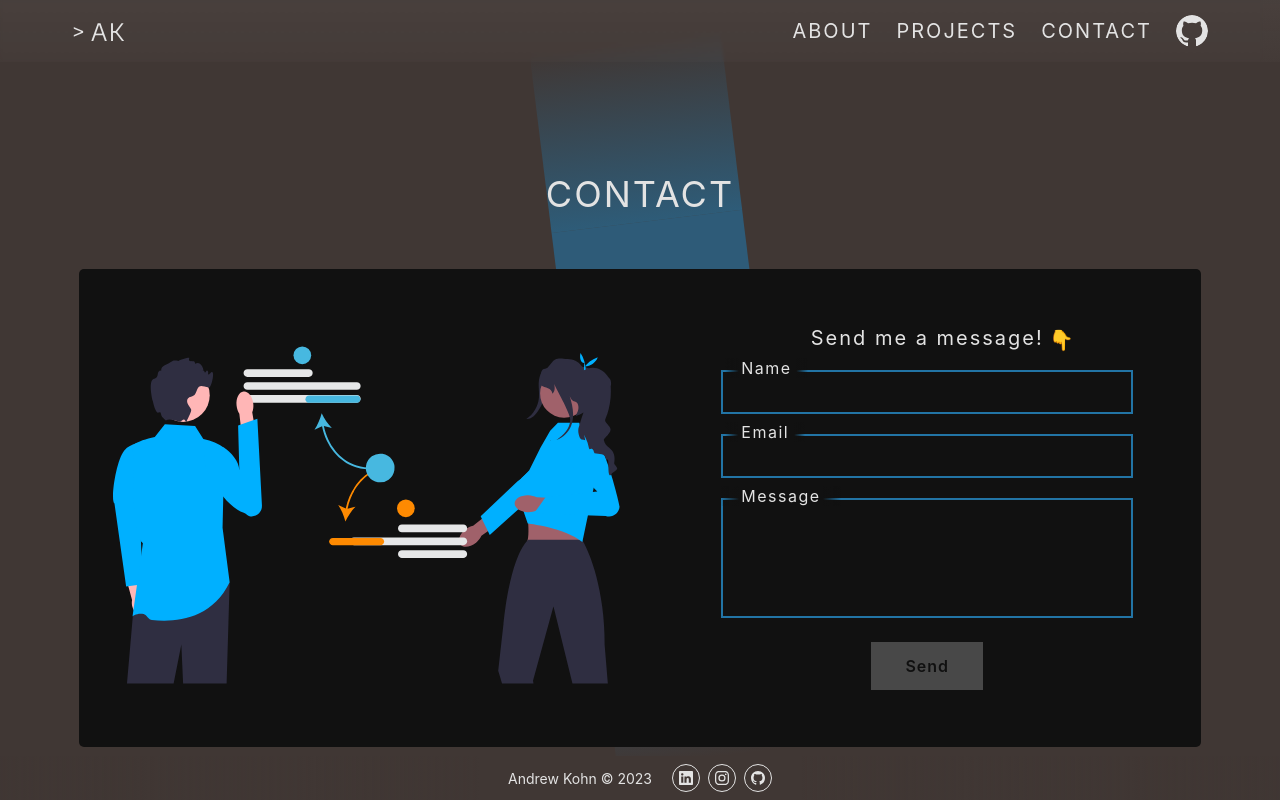
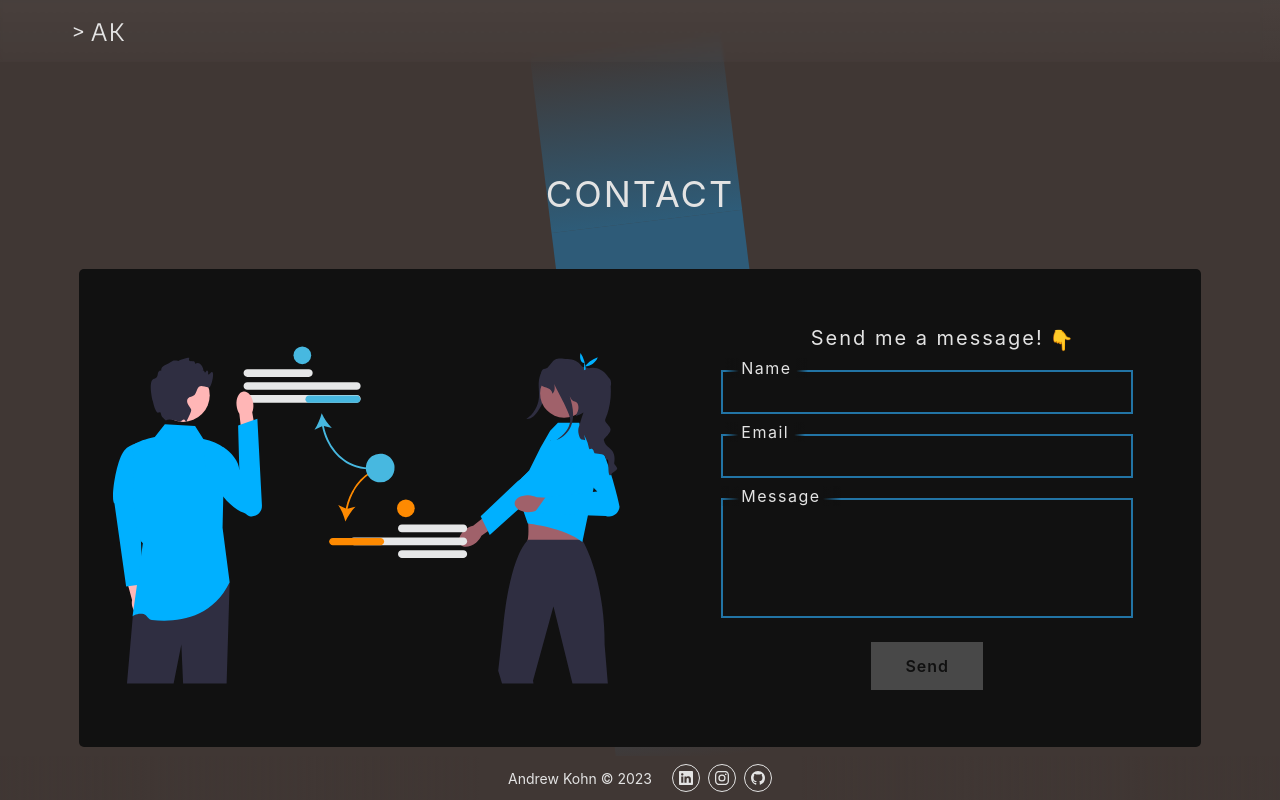
Before and after one commit to AndrewKohn/apk-portfolio, a React (Vite) app in the folder client/: page /contact in a window 1280 px wide. Built offline with nearby package versions, Linux system fonts and the light colour scheme; a web font is replaced by a local one.

Commit message:
Update: styling based on location.pathname

```diff
--- a/client/src/components/NavBar/NavBar.scss
+++ b/client/src/components/NavBar/NavBar.scss
@@ -34,6 +34,7 @@
     text-decoration: none;
     margin-left: 6rem;
     transition: color 0.5s ease;
+    animation: nav-slide-down 1.2s ease-out;
 
     &:hover {
       color: $accent1;
@@ -68,8 +69,9 @@
 
   .nav-links {
     @include mixins.DisplayFlex(center, center, row, nowrap);
-    gap: 2.4rem;
+    gap: 3.2rem;
     margin-right: 6rem;
+    animation: nav-slide-down 1.2s ease-out;
 
     .nav-link {
       position: relative;
@@ -89,9 +91,9 @@
         color: $secondary;
       }
 
-      &:hover {
-        color: $accent1;
-      }
+      // &:hover {
+      //   color: $accent1;
+      // }
 
       &::after {
         position: absolute;
@@ -115,6 +117,7 @@
   .nav-link--github {
     color: $secondary;
     margin-right: 1.2rem;
+    margin-left: 1.8rem;
     vertical-align: middle;
     width: 3.2rem;
     height: 3.2rem;
@@ -170,7 +173,7 @@
     }
   }
 
-  @media screen and (max-width: #{map-get($breakpoints, 'tablet-sm')}) {
+  @media screen and (max-width: calc(8rem + #{map-get($breakpoints, 'tablet-sm')})) {
     .nav-links {
       display: none;
     }
@@ -284,7 +287,72 @@
             color: $tertiary;
           }
         }
+
+        .current-page--mobile {
+          pointer-events: none;
+
+          &:link {
+            color: $accent1;
+            background-color: transparent;
+            text-decoration: none;
+            font-size: 2rem;
+            font-weight: 400;
+            letter-spacing: 2px;
+            transition: all 0.2s ease;
+          }
+
+          &:visited {
+            color: $accent1;
+          }
+
+          // &:hover {
+          //   color: $tertiary;
+          //   letter-spacing: 10px;
+          //   background-color: $accent1;
+          // }
+        }
       }
     }
   }
 }
+
+.current-page {
+  position: relative;
+  transition: content 0.5s ease;
+  padding: 0.4rem 0;
+  pointer-events: none;
+
+  &:link {
+    color: $accent1;
+    text-decoration: none;
+    font-size: 2rem;
+    font-weight: 400;
+    letter-spacing: 2px;
+    transition: color 0.5s ease;
+  }
+
+  &:visited {
+    color: $accent1;
+  }
+
+  &::after {
+    position: absolute;
+    content: '';
+    height: 2px;
+    width: 100%;
+    transform: translateY(2px);
+    bottom: 0;
+    display: block;
+    background: $accent1;
+    transition: width 0.5s ease, background-color 0.5s ease;
+  }
+}
+
+@keyframes nav-slide-down {
+  0% {
+    transform: translateY(-20rem);
+  }
+  100% {
+    transform: translateY(0);
+  }
+}
--- a/client/src/components/NavBar/NavBar.tsx
+++ b/client/src/components/NavBar/NavBar.tsx
@@ -4,13 +4,17 @@
 import { Fragment, useEffect, useState } from 'react';
 import { MdOutlineClose } from 'react-icons/md';
 
-const NavBar = ({}) => {
+interface Props {
+  location: string;
+}
+
+const NavBar = ({ location }: Props) => {
   const [isNavModalVisible, setIsNavModalVisible] = useState<boolean>(false);
 
   const backdropClickHandler = () => {
     setIsNavModalVisible(!isNavModalVisible);
   };
-
+  console.log(location);
   return (
     <nav className="nav-bar">
       <Link to="/" className="nav-link--home">
@@ -18,13 +22,30 @@
       </Link>
 
       <div className="nav-links">
-        <Link to="/about" className="nav-link">
+        <Link
+          to="/"
+          className={`${location === '/' ? 'current-page' : 'nav-link'}`}
+        >
+          HOME
+        </Link>
+        <Link
+          to="/about"
+          className={`${location === '/about' ? 'current-page' : 'nav-link'}`}
+        >
           ABOUT
         </Link>
-        <Link to="/projects" className="nav-link">
+        <Link
+          to="/projects"
+          className={`${
+            location === '/projects' ? 'current-page' : 'nav-link'
+          }`}
+        >
           PROJECTS
         </Link>
-        <Link to="/contact" className="nav-link">
+        <Link
+          to="/contact"
+          className={`${location === '/contact' ? 'current-page' : 'nav-link'}`}
+        >
           CONTACT
         </Link>
         <a
@@ -53,16 +74,36 @@
               <div className="backdrop" onClick={backdropClickHandler}></div>
               <div className="modal">
                 <div className="modal-links">
-                  <Link to="/" className="nav-link">
+                  <Link
+                    to="/"
+                    className={`nav-link ${
+                      location === '/' ? 'current-page--mobile' : ''
+                    }`}
+                  >
                     HOME
                   </Link>
-                  <Link to="/about" className="nav-link">
+                  <Link
+                    to="/about"
+                    className={`nav-link ${
+                      location === '/about' ? 'current-page--mobile' : ''
+                    }`}
+                  >
                     ABOUT
                   </Link>
-                  <Link to="/projects" className="nav-link">
+                  <Link
+                    to="/projects"
+                    className={`nav-link ${
+                      location === '/projects' ? 'current-page--mobile' : ''
+                    }`}
+                  >
                     PROJECTS
                   </Link>
-                  <Link to="/contact" className="nav-link">
+                  <Link
+                    to="/contact"
+                    className={`nav-link ${
+                      location === '/contact' ? 'current-page--mobile' : ''
+                    }`}
+                  >
                     CONTACT
                   </Link>
                   <a
```
